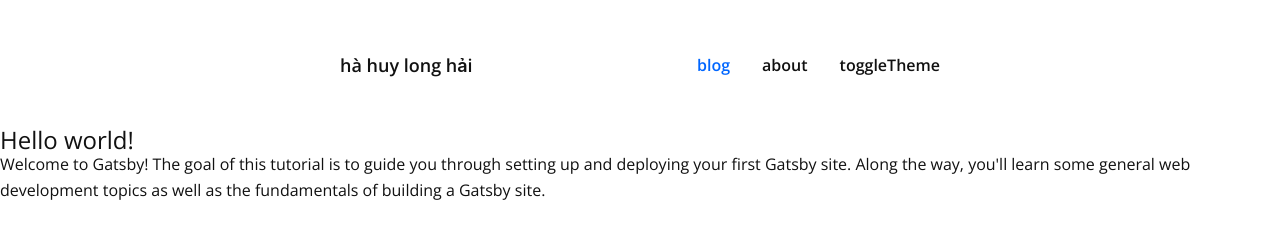
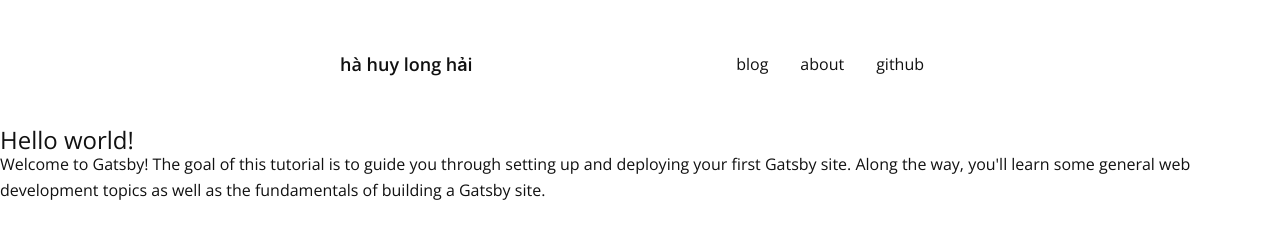
Before and after one commit to wonrax/wonrax.github.io, a Gatsby site: page / in a window 1280 px wide. Built offline with nearby package versions, Linux system fonts and the light colour scheme; Gatsby itself is replaced by a stand-in of ours.

Commit message:
refactor navbar

```diff
--- a/src/components/Colors/Colors.module.css
+++ b/src/components/Colors/Colors.module.css
@@ -1,10 +1,10 @@
 .themeLight {
     --text-color: #111111;
-    --text-color-tinted: #000a30;
+    --text-color-tinted: #001052;
     --text-secondary-color: #808080;
     --background-color: white;
-    --nav-background-color: #fffffffa;
-    --background-secondary-color: #EEEEEE;
+    --nav-background-color: #fafafafc;
+    --background-secondary-color: #d4d4d4;
     --primary-tint-color: #eff2ff;
     --primary-tinter-color: #8ea6ff;
 }
@@ -13,7 +13,7 @@
     --text-color: #EEEEEE;
     --text-secondary-color: #808080;
     --background-color: black;
-    --nav-background-color: #181818f8;
+    --nav-background-color: #181818fc;
     --background-secondary-color: #111111;
     --primary-tint-color: #000822;
     --primary-tinter-color: #0026ad;
--- a/src/components/Navbar/Navbar.module.css
+++ b/src/components/Navbar/Navbar.module.css
@@ -1,6 +1,6 @@
 .navbar {
     height: var(--nav-height);
-    line-height: var(--nav-height);
+    /* line-height: var(--nav-height); */
     /* -webkit-transition: all 0.35s ease;
     -moz-transition: all 0.35s ease;
     -o-transition: all 0.35s ease; */
@@ -10,19 +10,19 @@
 
 .navbarShrink {
     height: var(--nav-height-shrink);
-    line-height: var(--nav-height-shrink);
+    /* line-height: var(--nav-height-shrink); */
     /* -webkit-transition: all 0.35s ease;
     -moz-transition: all 0.35s ease;
     -o-transition: all 0.35s ease; */
     background-color: var(--nav-background-color);
-    border-bottom: 1.5px solid var(--background-secondary-color);
+    border-bottom: 1px solid var(--background-secondary-color);
 
-    box-shadow: 0 2px 5px rgba(0, 55, 255, 0.08);
+    box-shadow: 0 2px 3px rgba(0, 55, 255, 0.05);
 
     /* border-bottom: 1px solid;
     border-image-slice: 1;
     border-image-source: linear-gradient(to right, #bbbbbb, #dddddd); */
-    transition: height 0.35s ease, line-height 0.35s ease, background-color 0.1s linear;
+    transition: height 0.35s ease, line-height 0.35s ease;
 }
 
 .wrapper {
@@ -31,13 +31,32 @@
     display: flex;
     justify-content: space-between;
     align-items: center;
+    height: 100%;
 }
 
-.menuItem {
-    display: inline-block;
-    margin-left: 32px;
+.menuWrapper {
+    display: flex;
+    height: 100%;
+}
+
+.siteName {
+    display: flex;
+    align-items: center;
+    font-weight: 600;
+    height: 100%;
+}
+
+.siteName:hover {
+    color: var(--primary-color);
+}
+
+.menuItemLink {
+    display: flex;
+    align-items: center;
+    padding: 0 16px;
     font-size: 16px;
-    font-weight: 600;
+    font-weight: 400;
+    height: 100%;
 }
 
 .menuItemSecondary {
@@ -64,7 +83,7 @@
     }
 
     .desktop {
-        display: none;
+        /* display: none; */
     }
     .mobile {
         display: unset;
--- a/src/components/Navbar/index.js
+++ b/src/components/Navbar/index.js
@@ -32,43 +32,38 @@ class Navbar extends React.Component {
         }
       >
         <div className={navbarStyles["wrapper"]}>
-          <div>
-            <a
-              href={"/"}
-              style={{ color: "var(--text-color)", fontWeight: "600" }}
-            >
+          <a href={"/"} className={`${navbarStyles.siteName}`}>
             hà huy long hải
           </a>
-          </div>
-          <div>
-            <ul>
-              <li
-                className={`${navbarStyles.menuItem} ${navbarStyles.desktop}`}
+          <div className={`${navbarStyles.menuWrapper}`}>
+            <a
+              className={`${navbarStyles.menuItemSecondary} ${navbarStyles.menuItemLink}`}
+              href="#"
             >
-                <a className={`${navbarStyles.menuItemCurrent}`} href="#">
               blog
             </a>
-              </li>
-              <li
-                className={`${navbarStyles.menuItem} ${navbarStyles.desktop}`}
+            <a
+              className={`${navbarStyles.menuItemSecondary} ${navbarStyles.menuItemLink}`}
+              href="#"
             >
-                <a className={`${navbarStyles.menuItemSecondary}`} href="#">
               about
             </a>
-              </li>
-              <li
-                className={`${navbarStyles.menuItem} ${navbarStyles.desktop}`}
-              >
-                <a
+            {/* <a
               style={{ cursor: "pointer" }}
               onClick={this.props.themeToggle}
-                  className={`${navbarStyles.menuItemSecondary}`}
+              className={`${navbarStyles.menuItemSecondary} ${navbarStyles.menuItemLink}`}
             >
               toggleTheme
+            </a> */}
+            <a
+              href="https://github.com/wonrax"
+              target="_blank"
+              className={`${navbarStyles.menuItemSecondary} ${navbarStyles.menuItemLink}`}
+            >
+              github
             </a>
-              </li>
-              <li className={(navbarStyles.menuItem, navbarStyles.mobile)}>
             <img
+              className={`${navbarStyles.mobile}`}
               style={{
                 cursor: "pointer",
                 position: "relative",
@@ -80,8 +75,6 @@ class Navbar extends React.Component {
               width={"24"}
               alt={"Open menu"}
             ></img>
-              </li>
-            </ul>
           </div>
         </div>
       </nav>
--- a/src/components/layout/Container.module.css
+++ b/src/components/layout/Container.module.css
@@ -64,6 +64,7 @@ a {
     font-family: "Open Sans", -apple-system, BlinkMacSystemFont, "Segoe UI", Roboto, Helvetica, Arial, sans-serif, "Apple Color Emoji", "Segoe UI Emoji", "Segoe UI Symbol";
     font-weight: 400;
     width: 100%;
+    min-height: 100vh;
     height: 100%;
     font-size: 18px;
     -webkit-font-smoothing: antialiased;
@@ -72,7 +73,7 @@ a {
     background-color: var(--background-color);
     --primary-color: #0066ff;
     --nav-height: 128px;
-    --nav-height-shrink: 48px;
+    --nav-height-shrink: 56px;
 }
 
 .themeLight {
```
Lines whose indentation alone changed are shown as unchanged.
